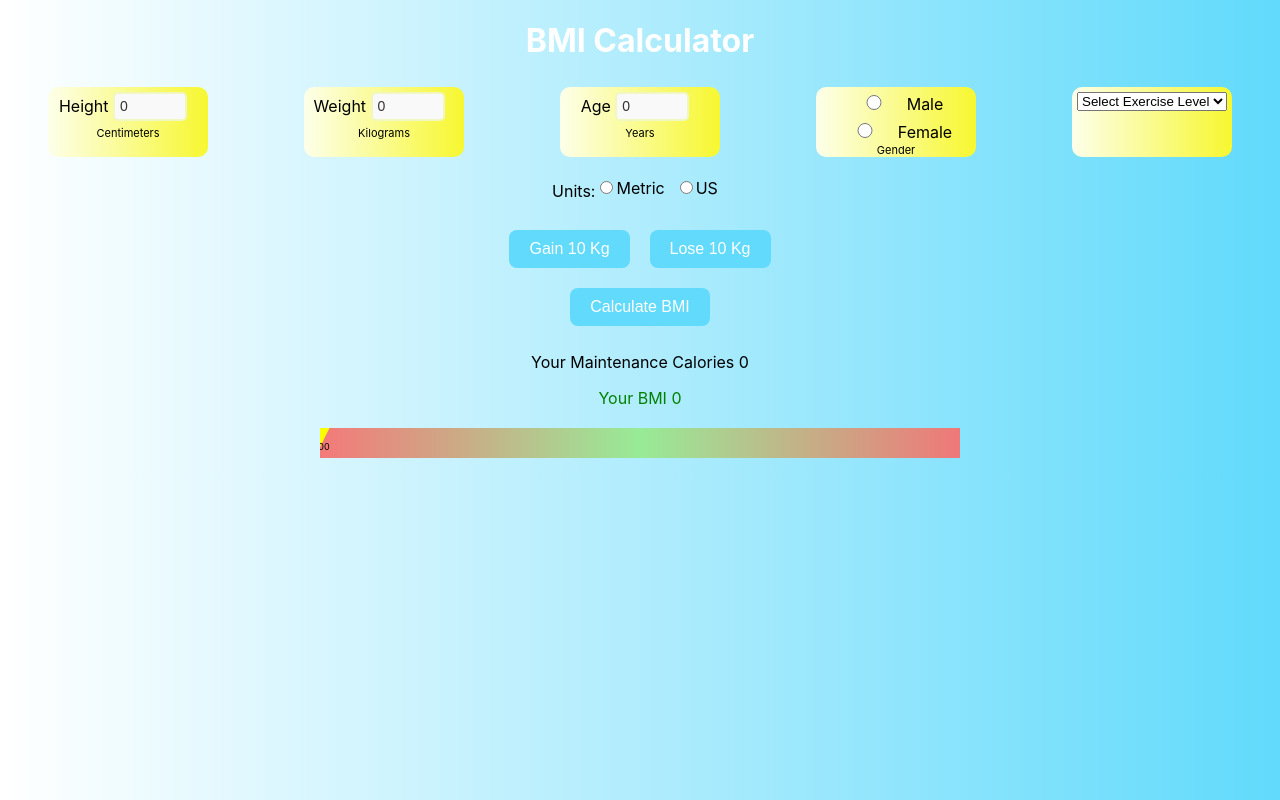
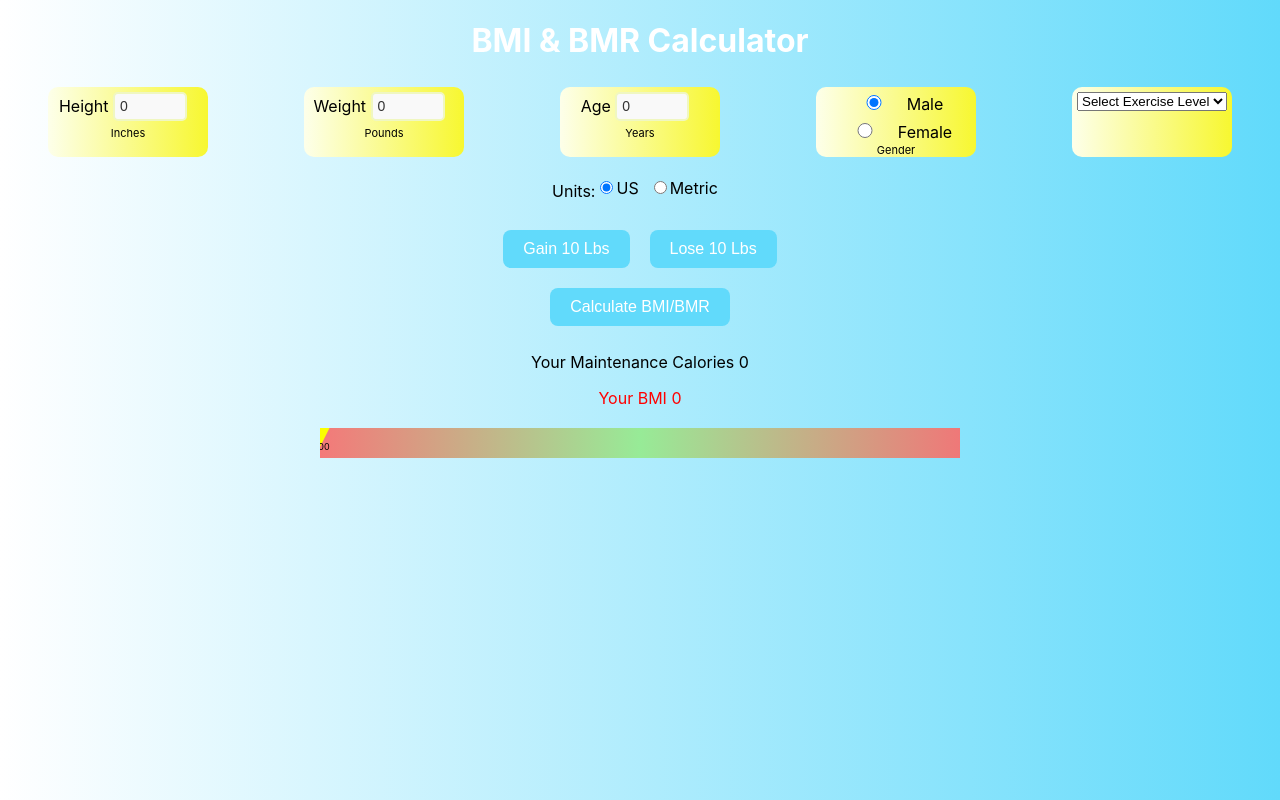
Before and after one commit to yash16chaudhary/INFO-655-Project, a React (Create React App) app: page / in a window 1280 px wide. Built offline with nearby package versions, Linux system fonts and the light colour scheme.

Commit message:
added calorie component

```diff
--- a/src/App.js
+++ b/src/App.js
@@ -3,6 +3,7 @@ import { useState } from 'react';
 import './App.css';
 import ResultBar from './ResultBar';
 import OutputDisplay from './OutputDisplay';
+import BMRDisplay from './BMRDisplay';
 import WeightDisplay from './WeightDisplay';
 import HeightDisplay from './HeightDisplay';
 import GainWeight from './GainWeight';
@@ -14,9 +15,9 @@ function App() {
   const [age, setAge] = useState(0);
   const [bmi, setBmi] = useState(0);
   const [bmr, setBmr] = useState(0);
-  const [units, setUnits] = useState('');
-  const [gender, setGender] = useState('');
-  const [activity, setActivity] = useState(0);
+  const [units, setUnits] = useState('US');
+  const [gender, setGender] = useState('Male');
+  const [activity, setActivity] = useState(1);
 
   const weightAsNumber = Number(weight);
   const heightAsNumber = Number(height);
@@ -49,7 +50,7 @@ function App() {
 
   return (
     <div>
-      <h1 style={{ display: 'flex', alignItems: 'center', justifyContent: 'center' }}>BMI Calculator</h1>
+      <h1 style={{ display: 'flex', alignItems: 'center', justifyContent: 'center' }}>BMI & BMR Calculator</h1>
 
       {/* Container for Boxes */}
       <div className="container">
@@ -109,12 +110,12 @@ function App() {
       <p style={{ display: 'flex', alignItems: 'center', justifyContent: 'center' }}>
         Units:
         <label>
-          <input type="radio" name="Metric" value="Metric" defaultChecked={true} onChange={(e) => setUnits(e.target.value)} checked={units === 'Metric'} />
-          Metric
+          <input type="radio" name="US" value="US" defaultChecked={true} onChange={(e) => setUnits(e.target.value)} checked={units === 'US'} />
+          US
         </label>
         <label>
-          <input type="radio" name="US" value="US" onChange={(e) => setUnits(e.target.value)} checked={units === 'US'} />
-          US
+          <input type="radio" name="Metric" value="Metric"  onChange={(e) => setUnits(e.target.value)} checked={units === 'Metric'} />
+          Metric
         </label>
       </p>
 
@@ -124,20 +125,17 @@ function App() {
       </div>
 
       <div style={{ display: 'flex', alignItems: 'center', justifyContent: 'center' }}>
-        <button onClick={handleClick}>Calculate BMI</button>
+        <button onClick={handleClick}>Calculate BMI/BMR</button>
       </div>
 
-
-
-      <p>Your Maintenance Calories {bmr}</p>
-
+      <BMRDisplay bmrvalue={bmr}></BMRDisplay>
       <OutputDisplay bmivalue={bmi}></OutputDisplay>
       <ResultBar bmiResult={bmi} />
     </div>
   );
 }
 
-//Need to add BMR Output Component
+//To be done
 //Need to add live conversions for Metric->US
 //Need to add slider
 
--- a/src/BMRDisplay.js
+++ b/src/BMRDisplay.js
@@ -0,0 +1,11 @@
+export default function BMRDisplay({ bmrvalue })
+{
+
+    return (
+
+        <div>
+        <p style={{display: 'flex',alignItems: 'center',justifyContent: 'center'}}>Your Maintenance Calories {bmrvalue}</p>
+        </div>
+    )
+
+}
--- a/src/OutputDisplay.js
+++ b/src/OutputDisplay.js
@@ -1,7 +1,7 @@
 export default function OutputDisplay({ bmivalue })
 {
 
-    if(bmivalue<30)
+    if(bmivalue<30&&bmivalue>18.5)
     {return (
 
         <div>
```
Also changed, not shown: 1 other file (tests, documents, lock files or other folders).
